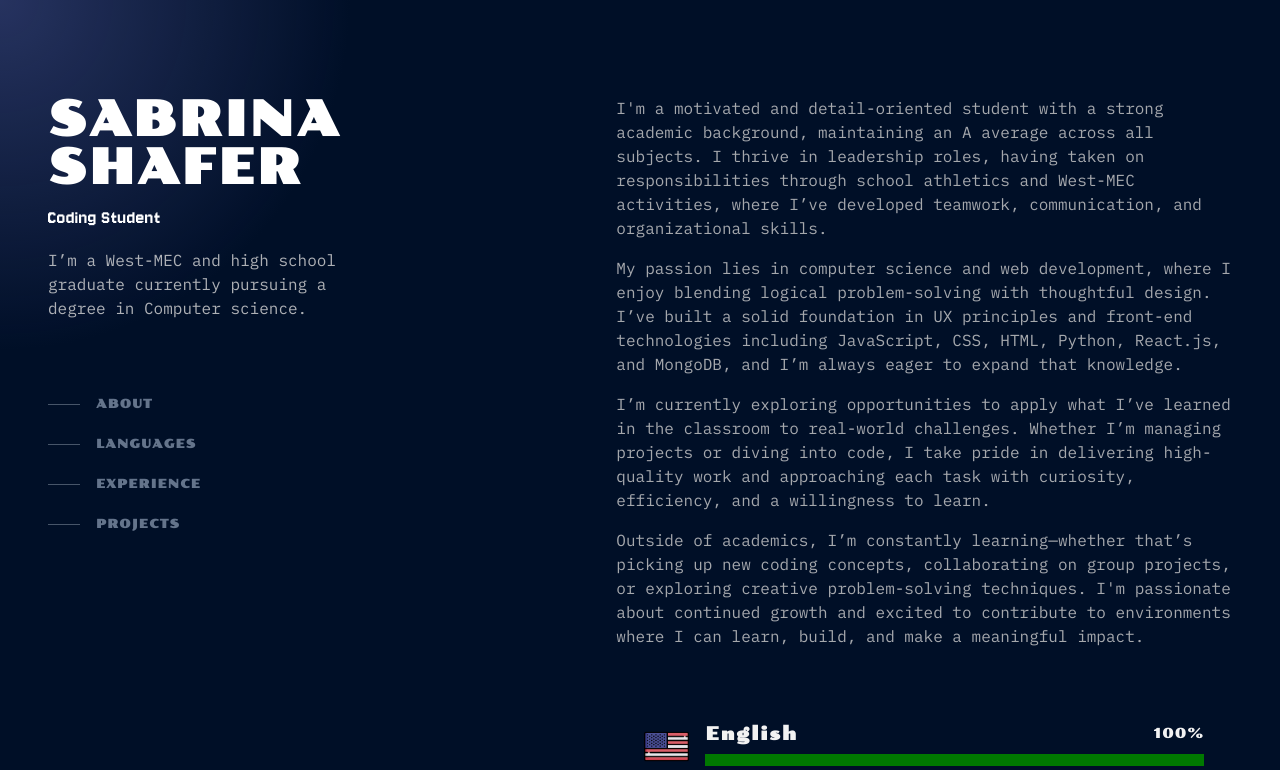
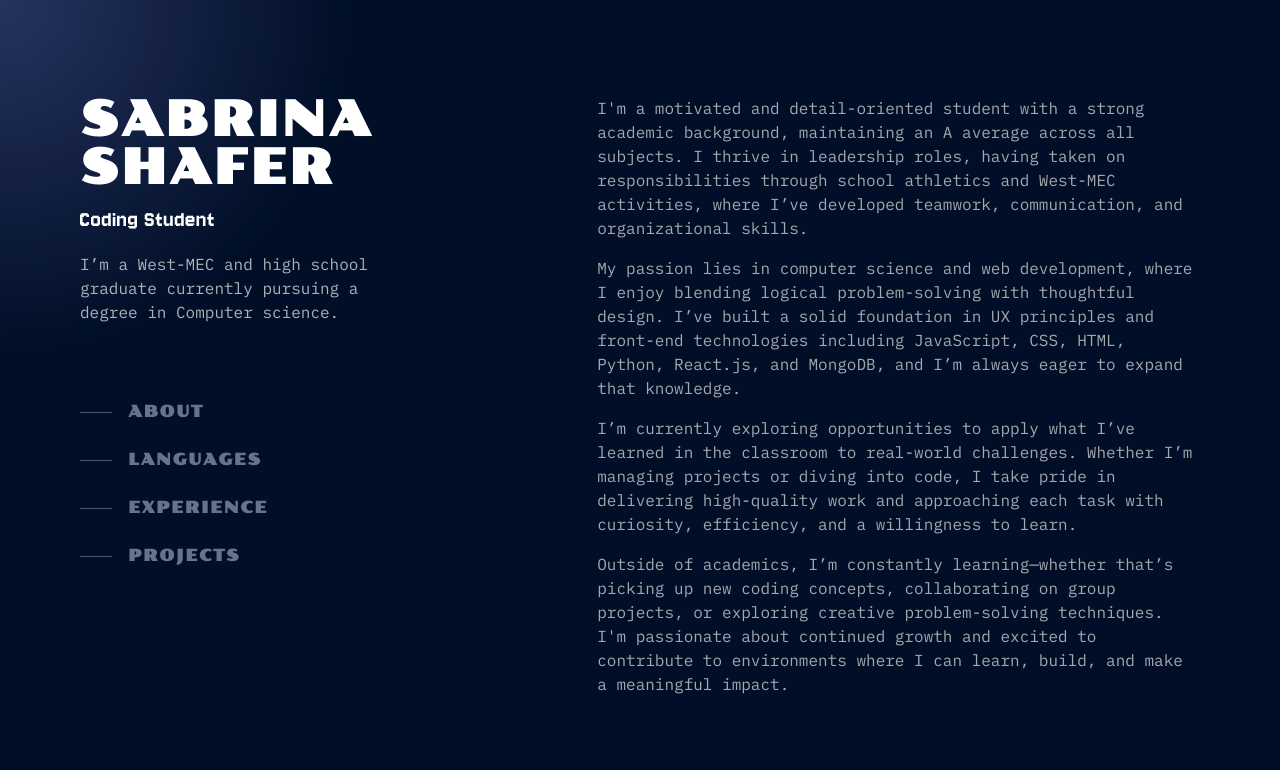
Before and after one commit to sshafe928/portfolio_2025, a Next.js app: page / in a window 1280 px wide. Shown: the top 770 px of the page. Built offline with nearby package versions, Linux system fonts and the light colour scheme.

Commit message:
spacing and sizing

```diff
--- a/src/app/page.jsx
+++ b/src/app/page.jsx
@@ -55,41 +55,41 @@ export default function Home() {
 
   return (
     <>
-    <div className="mx-auto min-h-16 max-w-screen-xl px-6 py-2 font-sans md:px-12 md:py-16 lg:py-0">
+    <div className="mx-auto min-h-16 max-w-screen-2xl px-4 py-2 font-sans md:px-12 md:py-16 lg:py-0">
       <div className='lg:flex lg:justify-between lg:gap-4'>
-        <div  ref={elementRef} className=" text-white lg:top-0 lg:flex lg:max-h-screen lg:w-[45%] lg:flex-col lg:py-24">
+        <div  ref={elementRef} className=" text-white lg:top-0 lg:flex  ml-8 lg:max-h-screen lg:w-[45%] lg:flex-col lg:py-24">
           <h1 className="lg:text-5xl font-bold  font-jaro tracking-wider sm:text-5xl">SABRINA SHAFER</h1>
-          <h3 className="mt-3 text-xl font-medium  font-jersey tracking-wide sm:text-xl">Coding Student</h3>
-          <p className="mt-4 max-w-xs leading-normal text-grey/80 font-plexMono">I’m a West-MEC and high school graduate currently pursuing a degree in Computer science.</p>
+          <h3 className="mt-3 text-2xl font-medium  font-jersey tracking-wide ">Coding Student</h3>
+          <p className="mt-4 max-w-xs leading-normal text-grey/80 font-plexMono text-md">I’m a West-MEC and high school graduate currently pursuing a degree in Computer science.</p>
           <ul className="mt-16 w-max">
             <li>
               <a className= "group flex items-center py-3 active" href="#">
                 <span className=" mr-4 h-px w-8 bg-slate-600 transition-all group-hover:w-16 group-hover:bg-slate-200 group-focus-visible:w-16 group-focus-visible:bg-slate-200 motion-reduce:transition-none" ></span>
-                <span className=" text-xs font-bold uppercase tracking-widest text-slate-500 group-hover:text-slate-200 group-focus-visible:text-slate-200 font-jaro "> About </span>
+                <span className=" text-md font-bold uppercase tracking-widest text-slate-500 group-hover:text-slate-200 group-focus-visible:text-slate-200 font-jaro "> About </span>
               </a>
             </li>
             <li>
               <a className= "group flex items-center py-3 active" href="#languages">
                 <span className=" mr-4 h-px w-8 bg-slate-600 transition-all group-hover:w-16 group-hover:bg-slate-200 group-focus-visible:w-16 group-focus-visible:bg-slate-200 motion-reduce:transition-none" ></span>
-                <span className=" text-xs font-bold uppercase tracking-widest text-slate-500 group-hover:text-slate-200 group-focus-visible:text-slate-200 font-jaro"> Languages </span>
+                <span className=" text-md font-bold uppercase tracking-widest text-slate-500 group-hover:text-slate-200 group-focus-visible:text-slate-200 font-jaro"> Languages </span>
               </a>
             </li>
             <li>
               <a className= "group flex items-center py-3 active" href="#experience">
                 <span className=" mr-4 h-px w-8 bg-slate-600 transition-all group-hover:w-16 group-hover:bg-slate-200 group-focus-visible:w-16 group-focus-visible:bg-slate-200 motion-reduce:transition-none" ></span>
-                <span className=" text-xs font-bold uppercase tracking-widest text-slate-500 group-hover:text-slate-200 group-focus-visible:text-slate-200 font-jaro"> Experience </span>
+                <span className=" text-md font-bold uppercase tracking-widest text-slate-500 group-hover:text-slate-200 group-focus-visible:text-slate-200 font-jaro"> Experience </span>
               </a>
             </li>
             <li>
               <a className= "group flex items-center py-3 active" href="#projects">
                 <span className=" mr-4 h-px w-8 bg-slate-600 transition-all group-hover:w-16 group-hover:bg-slate-200 group-focus-visible:w-16 group-focus-visible:bg-slate-200 motion-reduce:transition-none" ></span>
-                <span className=" text-xs font-bold uppercase tracking-widest text-slate-500 group-hover:text-slate-200 group-focus-visible:text-slate-200 font-jaro"> Projects </span>
+                <span className=" text-md font-bold uppercase tracking-widest text-slate-500 group-hover:text-slate-200 group-focus-visible:text-slate-200 font-jaro"> Projects </span>
               </a>
             </li>
           </ul>
         </div>
 
-        <div className= "text-white pt-24 lg:w-[52%] lg:py-24">
+        <div className= "text-white pt-24 mr-8 lg:w-[52%] lg:py-24">
           <section className="mb-16">
             <p className="mb-4 text-grey/80 font-plexMono">I'm a motivated and detail-oriented student with a strong academic background, maintaining an A average across all subjects. I thrive in leadership roles, having taken on responsibilities through school athletics and West-MEC activities, where I’ve developed teamwork, communication, and organizational skills.</p>
             <p className="mb-4 text-grey/80 font-plexMono">My passion lies in computer science and web development, where I enjoy blending logical problem-solving with thoughtful design. I’ve built a solid foundation in UX principles and front-end technologies including JavaScript, CSS, HTML, Python, React.js, and MongoDB, and I’m always eager to expand that knowledge.</p>
```
